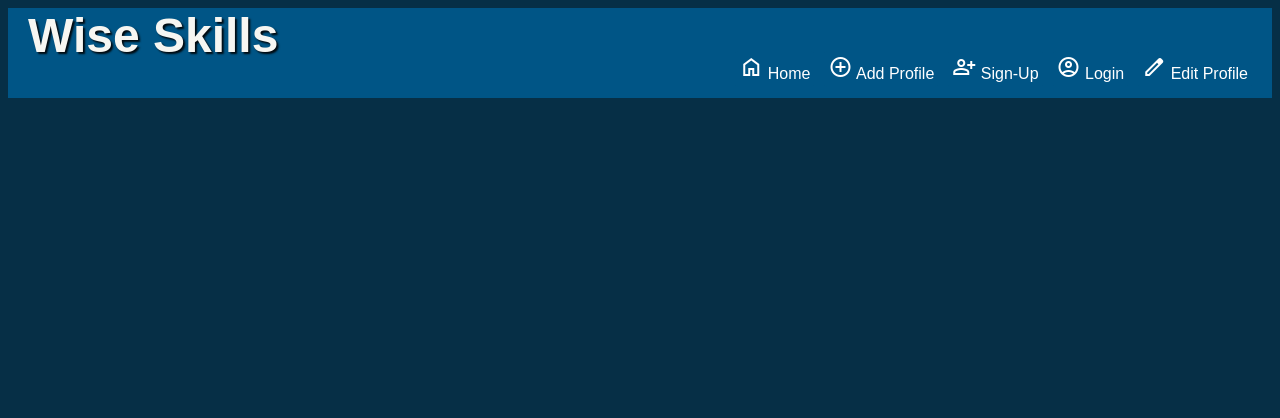
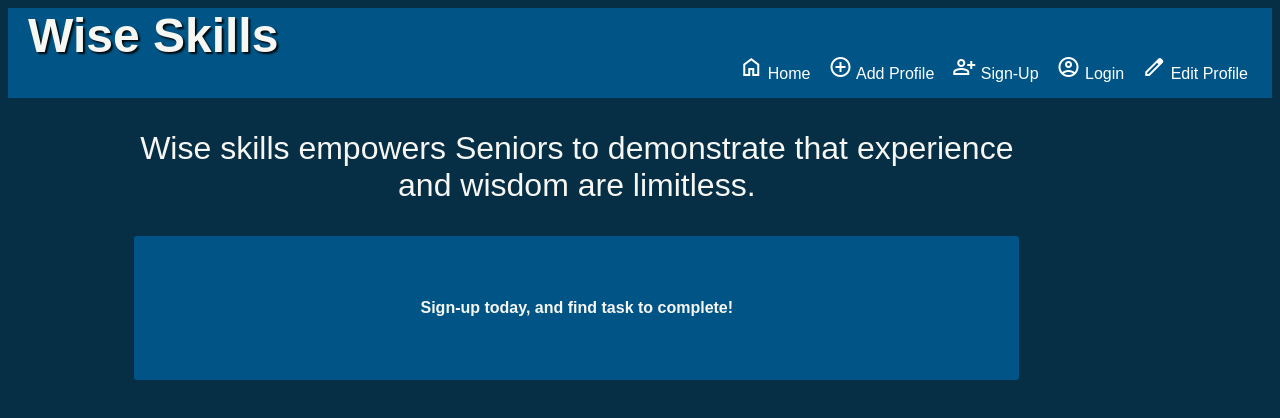
Before and after one commit to anuachu/wise_skilled_app, a website: page client/index.html in a window 1280 px wide. Drawn offline with nearby package versions, Linux system fonts and the light colour scheme; no server answers; a web font is replaced by a local one.

Commit message:
web description

```diff
--- a/client/css/main.css
+++ b/client/css/main.css
@@ -24,6 +24,27 @@ body {
   height: 90px;
   display: flex;
   justify-content: space-between;
+}
+
+.page-description {
+  color: #F6F6F2;
+  font-family: 'Bai Jamjuree', sans-serif;
+  width: 70%;
+  font-size: 2rem;
+  text-align: center;
+  margin-left: 10%;
+
+}
+h4 {
+  border: 0 solid;
+  color: #F6F6F2;
+  background-color: #005586;
+  max-width: 70%;
+  padding-top: 5%;
+  padding-bottom: 5%;
+  border-radius: 3px;
+  text-align: center;
+  margin-left: 10%;
 }
 
 form {
--- a/client/css/profile.css
+++ b/client/css/profile.css
@@ -3,7 +3,7 @@
   grid-template-columns: repeat(auto-fill, minmax(300px, 1fr));
   gap: 1rem;
   margin: 0 2rem;
-  margin-top: 30%;
+  margin-top: 10%;
   justify-content: space-around;
 }
 
--- a/client/index.html
+++ b/client/index.html
@@ -33,7 +33,7 @@
 <body>
   <header class="home">
     <div id="logo"><a href="/">Wise Skills</a></div>
-    <!-- <h1>Wise Skills</h1> -->
+
     <nav class="header-nav">
       <ul>
         <li onClick="renderProfileList()"> <span class="material-symbols-outlined edit-profile" >home</span> Home
@@ -61,6 +61,9 @@
       </ul>
     </div>
 </header>
+
+<p class="page-description">Wise skills empowers Seniors to demonstrate that experience and wisdom are limitless.</p>
+ <h4>Sign-up today, and find task to complete!</h4>
 <script src="index_mobile.js"></script>
 
 <main id="page" class="content"></main>
```
